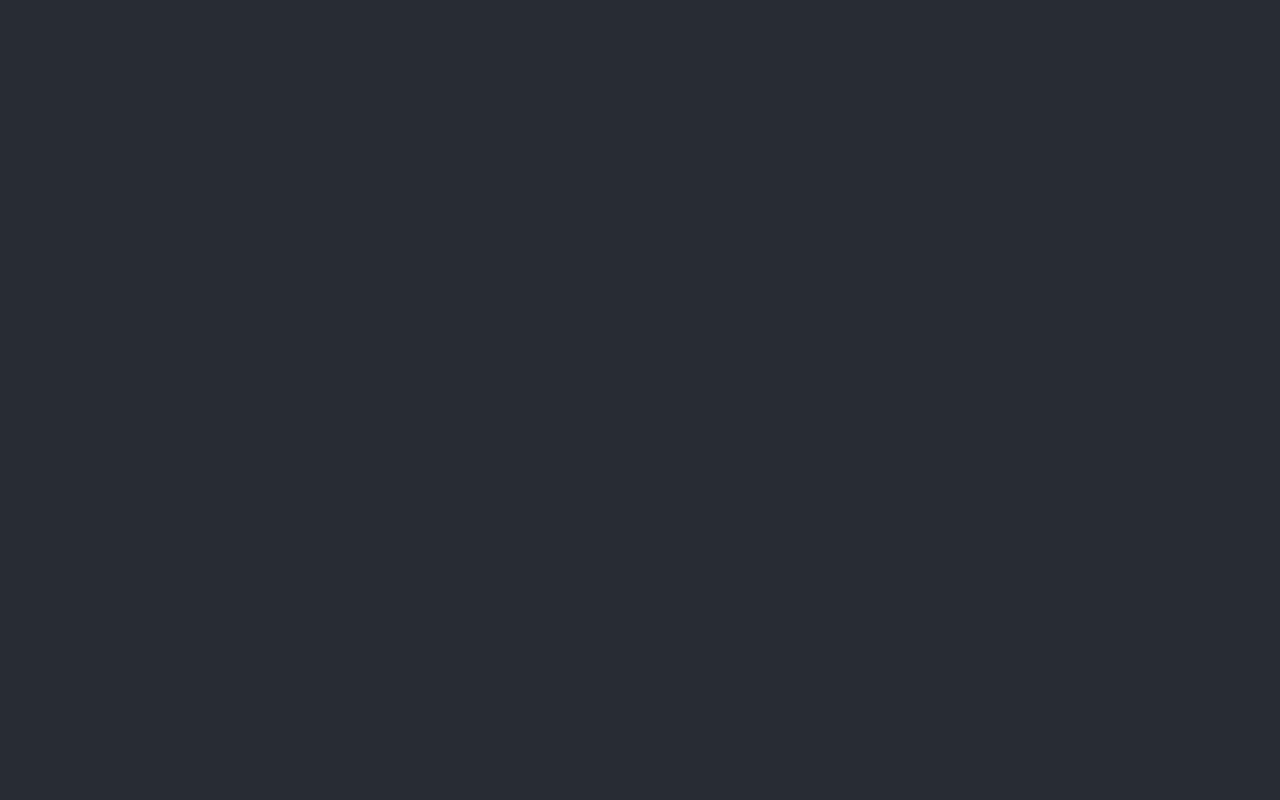
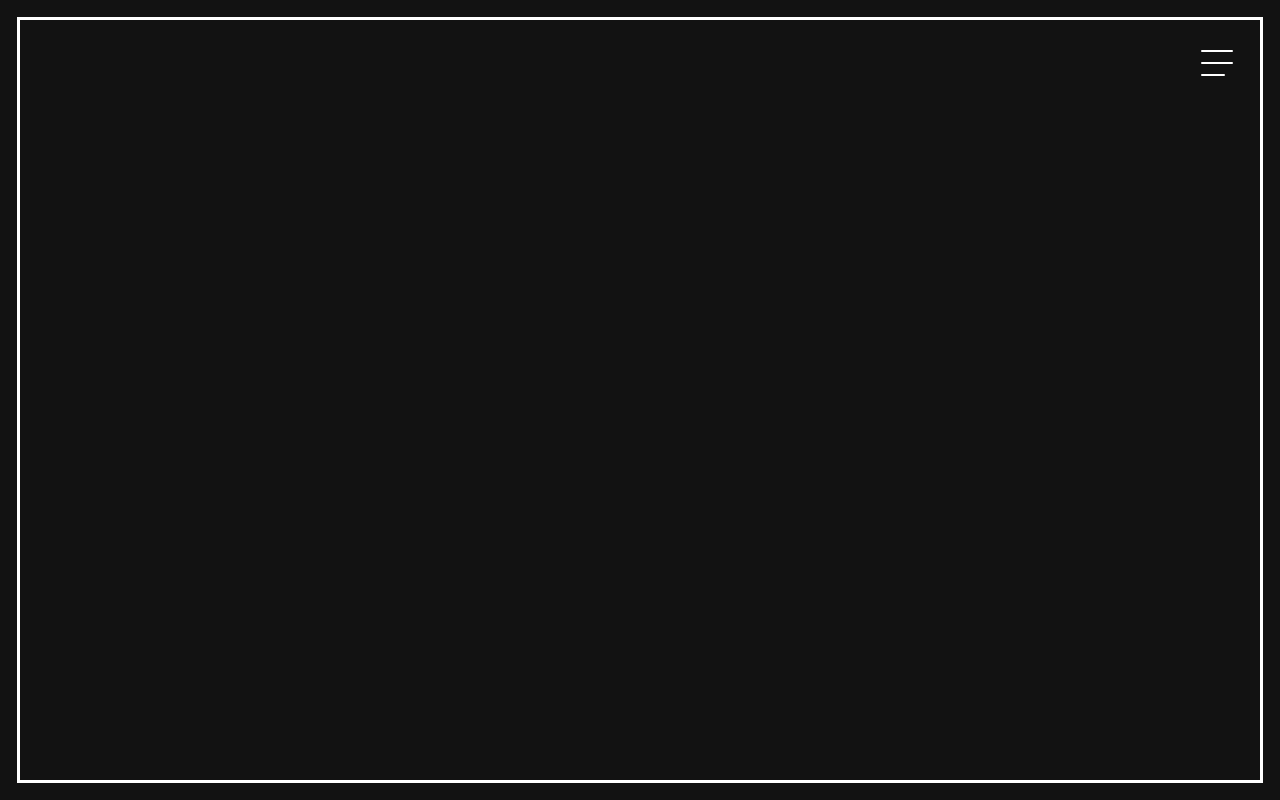
Before and after one commit to ninjaguydan/portfolio-3, a React (Create React App) app: page / in a window 1280 px wide. Built offline with nearby package versions, Linux system fonts and the light colour scheme.

Commit message:
Added frame styling

```diff
--- a/public/index.html
+++ b/public/index.html
@@ -4,10 +4,15 @@
     <meta charset="utf-8" />
     <link rel="icon" href="%PUBLIC_URL%/dt_logo.ico" />
     <meta name="viewport" content="width=device-width, initial-scale=1" />
+	<meta name="keywords" content="Daniel Thompson illustration ui engineer development javascript react html css jackson ms atlanta ga" />
     <meta name="theme-color" content="#000000" />
-    <meta name="description" content="Web site created using create-react-app"/>
+    <meta name="description" content="Portfolio site built, designed, and showcasing work by Daniel Thompson!"/>
     <link rel="apple-touch-icon" href="%PUBLIC_URL%/logo192.png" />
     <link rel="manifest" href="%PUBLIC_URL%/manifest.json" />
+	<link rel="preconnect" href="https://fonts.googleapis.com">
+	<!-- Google Font (Montserrat) -->
+	<link rel="preconnect" href="https://fonts.gstatic.com" crossorigin />
+	<link href="https://fonts.googleapis.com/css2?family=Montserrat:ital,wght@0,100;0,200;0,300;0,400;0,500;0,600;0,700;0,800;0,900;1,100;1,200;1,300;1,400;1,500;1,600;1,700;1,800;1,900&display=swap" rel="stylesheet" />
     <title>Portfolio | Daniel Thompson</title>
   </head>
   <body>
--- a/src/App.css
+++ b/src/App.css
@@ -1,38 +1,103 @@
 .App {
-  text-align: center;
+	color: white;
+	display: flex;
+	justify-content: center;
+	padding: 2.313rem;
 }
 
-.App-logo {
-  height: 40vmin;
-  pointer-events: none;
+
+/*------------------------------
+Menu Button Styles
+------------------------------*/
+.menu-btn {
+	all: unset;
+	background-color: unset;
+	border: unset;
+	position: fixed;
+	right: 2.313rem;
+	top:2.313rem;
+	z-index: 10;
+	display: flex;
+	justify-content: center;
+	align-items: center;
+	width: 3.25rem;
+	height: 3.25rem;
+	cursor: pointer;
+	transition: all .1s ease-in-out;
+}
+.menu-btn:focus {
+	outline: 1px solid white;
+}
+.menu-btn_burger {
+	width: 2rem;
+	height: 2px;
+	background: white;
+	transition: all .1s ease-in-out;
+	border-radius: .5rem;
+}
+.menu-btn_burger::before, .menu-btn_burger::after {
+	content: '';
+	position: absolute;
+	width: 2rem;
+	height: 2px;
+	background: white;
+	transition: all .1s ease-in-out;
+	border-radius: .5rem;
+}
+.menu-btn_burger::before {
+    transform: translateY(-.75rem);
+    transform-origin: left, top;
+}
+.menu-btn_burger::after {
+    transform: translateY(.75rem);
+    transform-origin: left, bottom;
+	width: 1.5rem;
 }
 
-@media (prefers-reduced-motion: no-preference) {
-  .App-logo {
-    animation: App-logo-spin infinite 20s linear;
-  }
+/*------------------------------
+Border Styles
+------------------------------*/
+#border-top {
+	height: 0.188rem;
+	background: white;
+	box-sizing: border-box;
+	position: absolute;
+	margin: 0;
+	top: 1.063rem;
+	left: 1.063rem;
+	z-index: 50;
+	width: calc(100% - 34px);
 }
-
-.App-header {
-  background-color: #282c34;
-  min-height: 100vh;
-  display: flex;
-  flex-direction: column;
-  align-items: center;
-  justify-content: center;
-  font-size: calc(10px + 2vmin);
-  color: white;
+#border-bottom {
+	height: 0.188rem;
+	background: white;
+	box-sizing: border-box;
+	position: absolute;
+	margin: 0;
+	bottom: 1.063rem;
+	left: 1.063rem;
+	z-index: 50;
+	width: calc(100% - 34px);
 }
-
-.App-link {
-  color: #61dafb;
+#border-left {
+	width: 0.188rem;
+	background: white;
+	box-sizing: border-box;
+	position: absolute;
+	margin: 0;
+	top: 1.063rem;
+	left: 1.063rem;
+	z-index: 50;
+	height: calc(100% - 34px);
 }
-
-@keyframes App-logo-spin {
-  from {
-    transform: rotate(0deg);
-  }
-  to {
-    transform: rotate(360deg);
-  }
+#border-right {
+	width: 0.188rem;
+	background: white;
+	box-sizing: border-box;
+	position: absolute;
+	margin: 0;
+	top: 1.063rem;
+	right: 1.063rem;
+	z-index: 50;
+	height: calc(100% - 34px);
 }
--- a/src/App.js
+++ b/src/App.js
@@ -1,13 +1,14 @@
 import './App.css';
+import Frame from './Components/Frame';
+import MenuBtn from './Components/MenuBtn';
 
 function App() {
-  return (
-    <div className="App">
-      <header className="App-header">
-
-      </header>
-    </div>
-  );
+	return (
+		<div className="App">
+			<MenuBtn />
+			<Frame />
+		</div>
+	);
 }
 
 export default App;
--- /dev/null
+++ b/src/Components/Frame.js
@@ -0,0 +1,14 @@
+import React from 'react'
+
+const Frame = () => {
+	return (
+		<div className="border">
+			<div id="border-top"></div>
+			<div id="border-left"></div>
+			<div id="border-right"></div>
+			<div id="border-bottom"></div>
+		</div>
+	)
+}
+
+export default Frame
--- /dev/null
+++ b/src/Components/MenuBtn.js
@@ -0,0 +1,9 @@
+const MenuBtn = () => {
+	return (
+		<button id="menu-btn" className="menu-btn">
+			<div class="menu-btn_burger"></div>
+		</button>
+	)
+}
+
+export default MenuBtn
--- a/src/index.css
+++ b/src/index.css
@@ -1,10 +1,18 @@
+* {
+	/* outline: 1px dotted magenta; */
+	--primary: #7C7CBD;
+	--gray1: #121212;
+	--gray2: #282828;
+	--gray3: #C8C8C8;
+}
 body {
   margin: 0;
-  font-family: -apple-system, BlinkMacSystemFont, 'Segoe UI', 'Roboto', 'Oxygen',
+  font-family: 'Montserrat', -apple-system, BlinkMacSystemFont, 'Segoe UI', 'Roboto', 'Oxygen',
     'Ubuntu', 'Cantarell', 'Fira Sans', 'Droid Sans', 'Helvetica Neue',
     sans-serif;
   -webkit-font-smoothing: antialiased;
   -moz-osx-font-smoothing: grayscale;
+  background-color: var(--gray1);
 }
 
 code {
```
Also changed, not shown: 1 other file (tests, documents, lock files or other folders).
